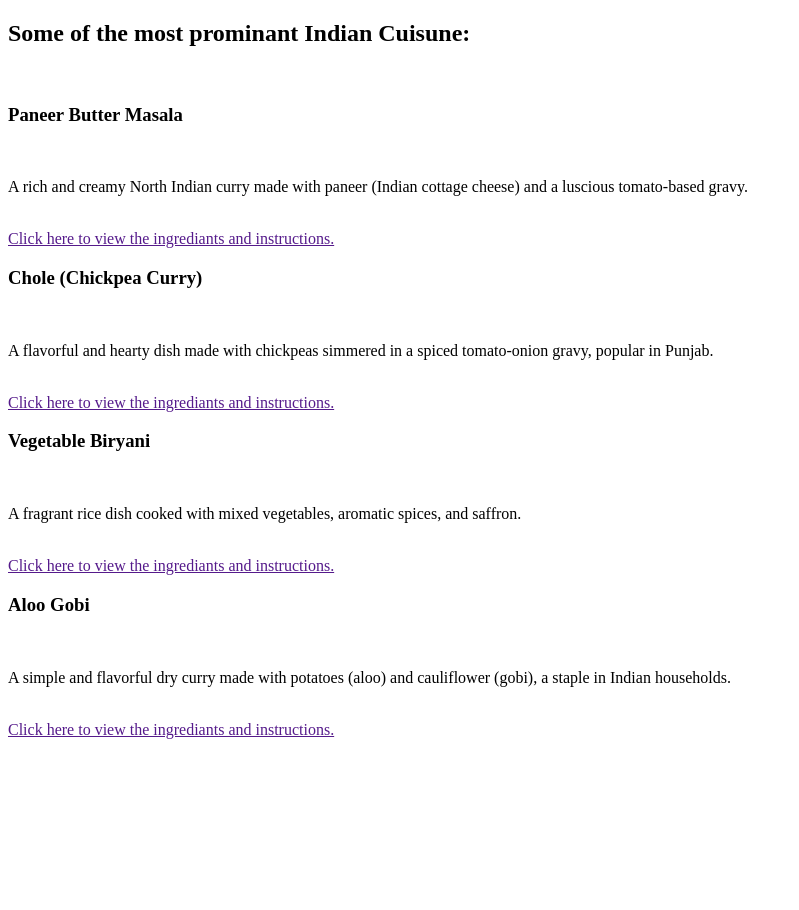
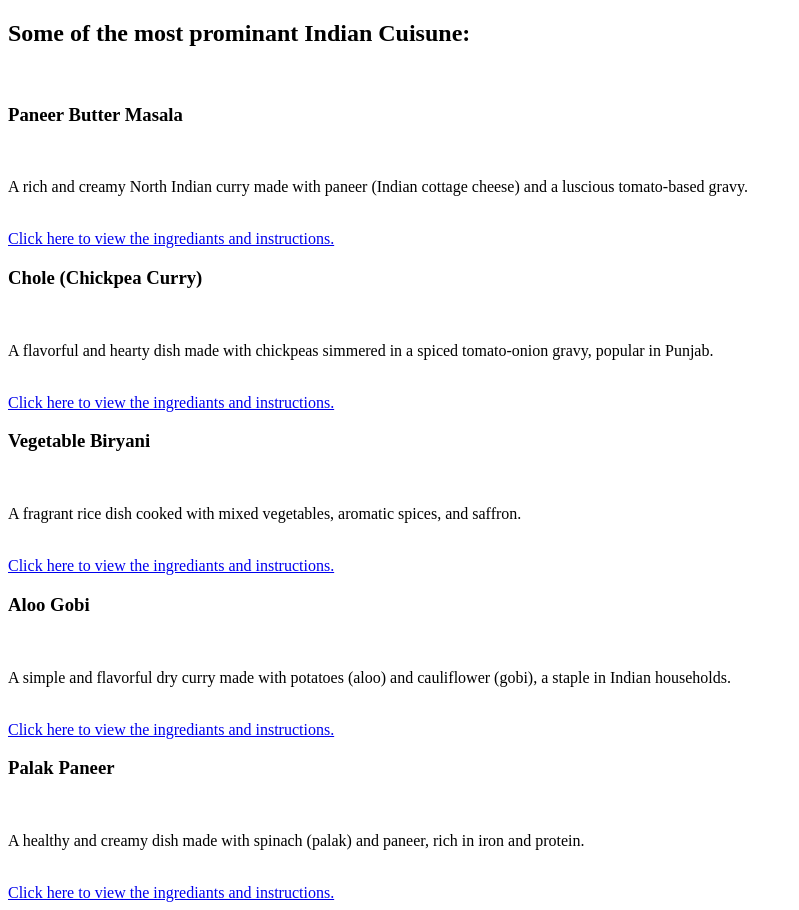
Before and after one commit to overclocked-2124/Odin-Recipes, a plain HTML site: page Index.html in a window 1280 px wide. Shown: the whole page, without its empty margins (0-799 px from the left). Before the commit the page ends 800 px from the top, so only its background shows below. Drawn offline with Linux system fonts and the light colour scheme.

Commit message:
Added the hyperlinks to the other webpages(all the 5 dishes)

```diff
--- a/Index.html
+++ b/Index.html
@@ -12,18 +12,22 @@
     <h3>Paneer Butter Masala</h3><br>
     <p>A rich and creamy North Indian curry made with paneer
         (Indian cottage cheese) and a luscious tomato-based gravy.</p><br>
-    <a href="" target="_blank" rel="noopener norefrer">Click here to view the ingrediants and instructions.</a>
+    <a href="Panner_Butter_Masala.html" target="_blank" rel="noopener norefrer">Click here to view the ingrediants and instructions.</a>
 
     <h3>Chole (Chickpea Curry)</h3><br>
     <p>A flavorful and hearty dish made with chickpeas simmered in a spiced tomato-onion gravy, popular in Punjab.</p><br>
-    <a href="" target="_blank" rel="noopener norefrer">Click here to view the ingrediants and instructions.</a>
+    <a href="Chole.html" target="_blank" rel="noopener norefrer">Click here to view the ingrediants and instructions.</a>
 
     <h3>Vegetable Biryani</h3><br>
     <p>A fragrant rice dish cooked with mixed vegetables, aromatic spices, and saffron.</p><br>
-    <a href="" target="_blank" rel="noopener norefrer">Click here to view the ingrediants and instructions.</a>
+    <a href="Vegitable_Biryani.html" target="_blank" rel="noopener norefrer">Click here to view the ingrediants and instructions.</a>
 
     <h3>Aloo Gobi</h3><br>
     <p>A simple and flavorful dry curry made with potatoes (aloo) and cauliflower (gobi), a staple in Indian households.</p><br>
-    <a href="" target="_blank" rel="noopener norefrer">Click here to view the ingrediants and instructions.</a>
+    <a href="Aloo_Gobi.html" target="_blank" rel="noopener norefrer">Click here to view the ingrediants and instructions.</a>
+
+    <h3>Palak Paneer</h3><br>
+    <p>A healthy and creamy dish made with spinach (palak) and paneer, rich in iron and protein.</p><br>
+    <a href="Palak_Paneer.html" target="_blank" rel="noopener norefrer">Click here to view the ingrediants and instructions.</a>
 </body>
 </html>
```
